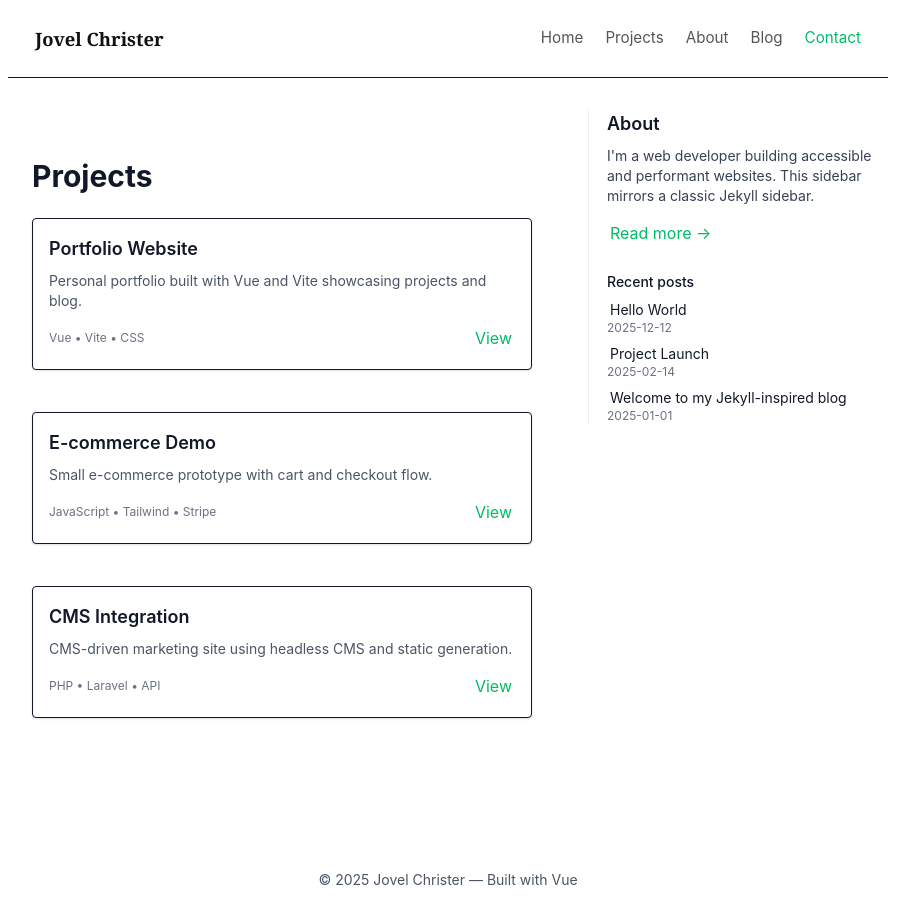
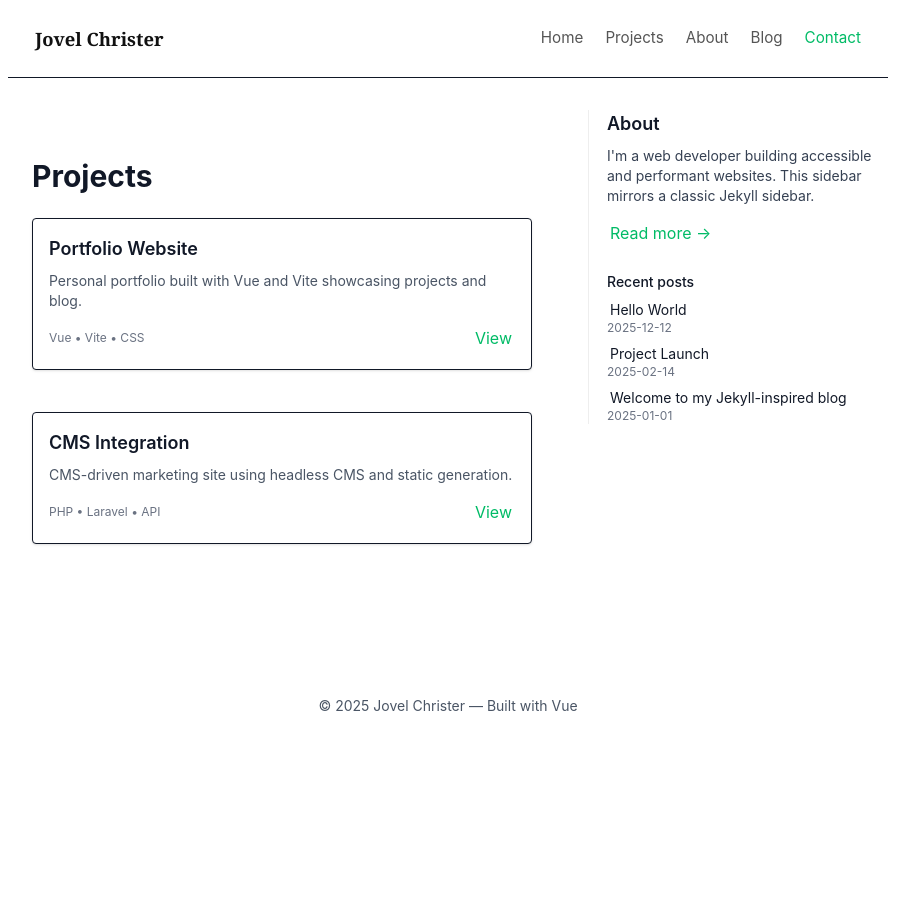
Before and after one commit to jovelluna12/web-portfolio, a Vue app: page /projects in a window 1280 px wide. Shown: the whole page, without its empty margins (192-1094 px from the left). After the commit the page ends 800 px from the top, so only its background shows below. Built offline with nearby package versions, Linux system fonts and the light colour scheme.

Commit message:
update projects list

```diff
--- a/src/data/projects.js
+++ b/src/data/projects.js
@@ -9,14 +9,6 @@ const projects = [
   },
   {
     id: 'p2',
-    title: 'E-commerce Demo',
-    description: 'Small e-commerce prototype with cart and checkout flow.',
-    tech: ['JavaScript', 'Tailwind', 'Stripe'],
-    link: 'https://example.com',
-    image: '',
-  },
-  {
-    id: 'p3',
     title: 'CMS Integration',
     description: 'CMS-driven marketing site using headless CMS and static generation.',
     tech: ['PHP', 'Laravel', 'API'],
```
